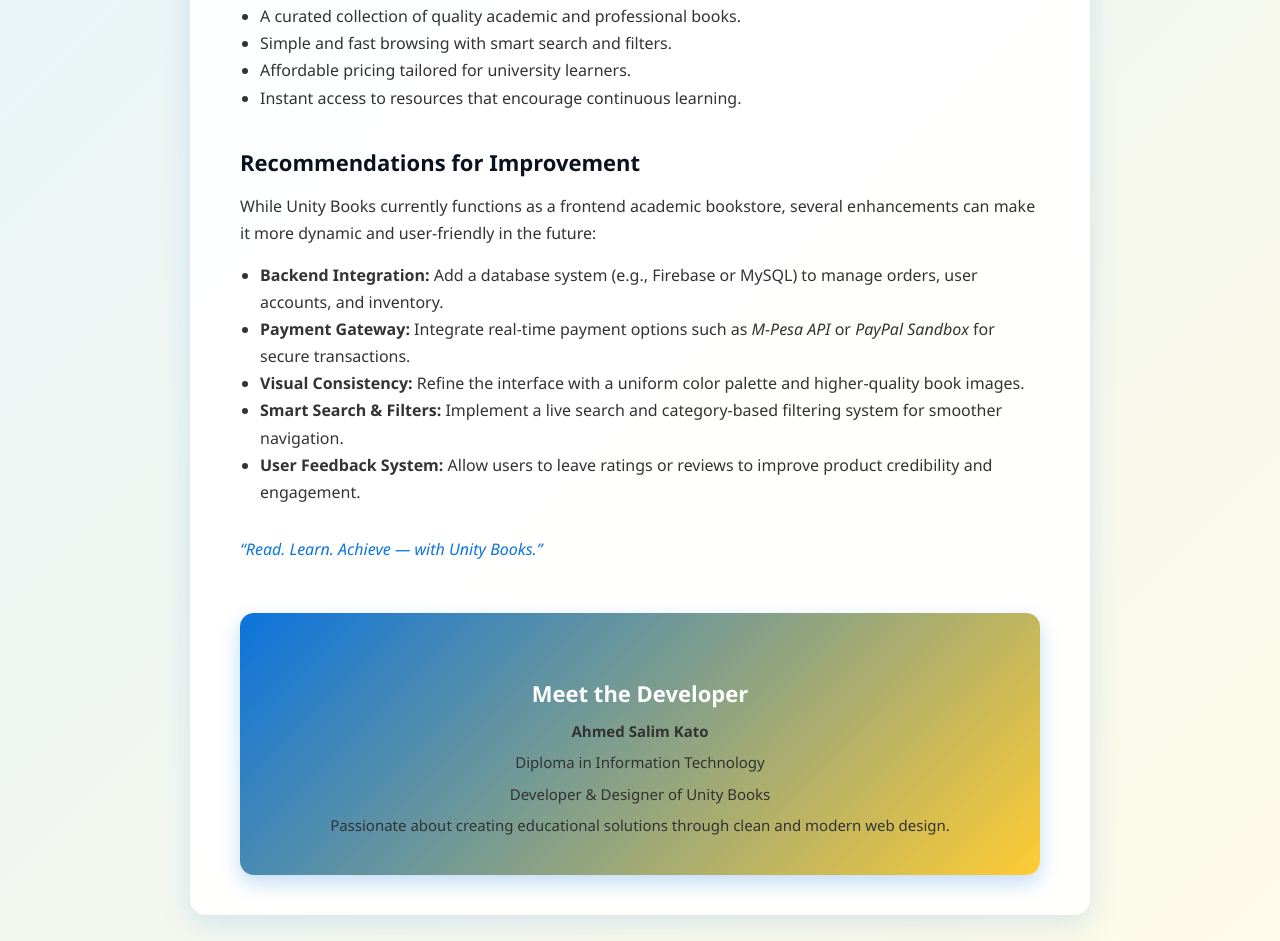
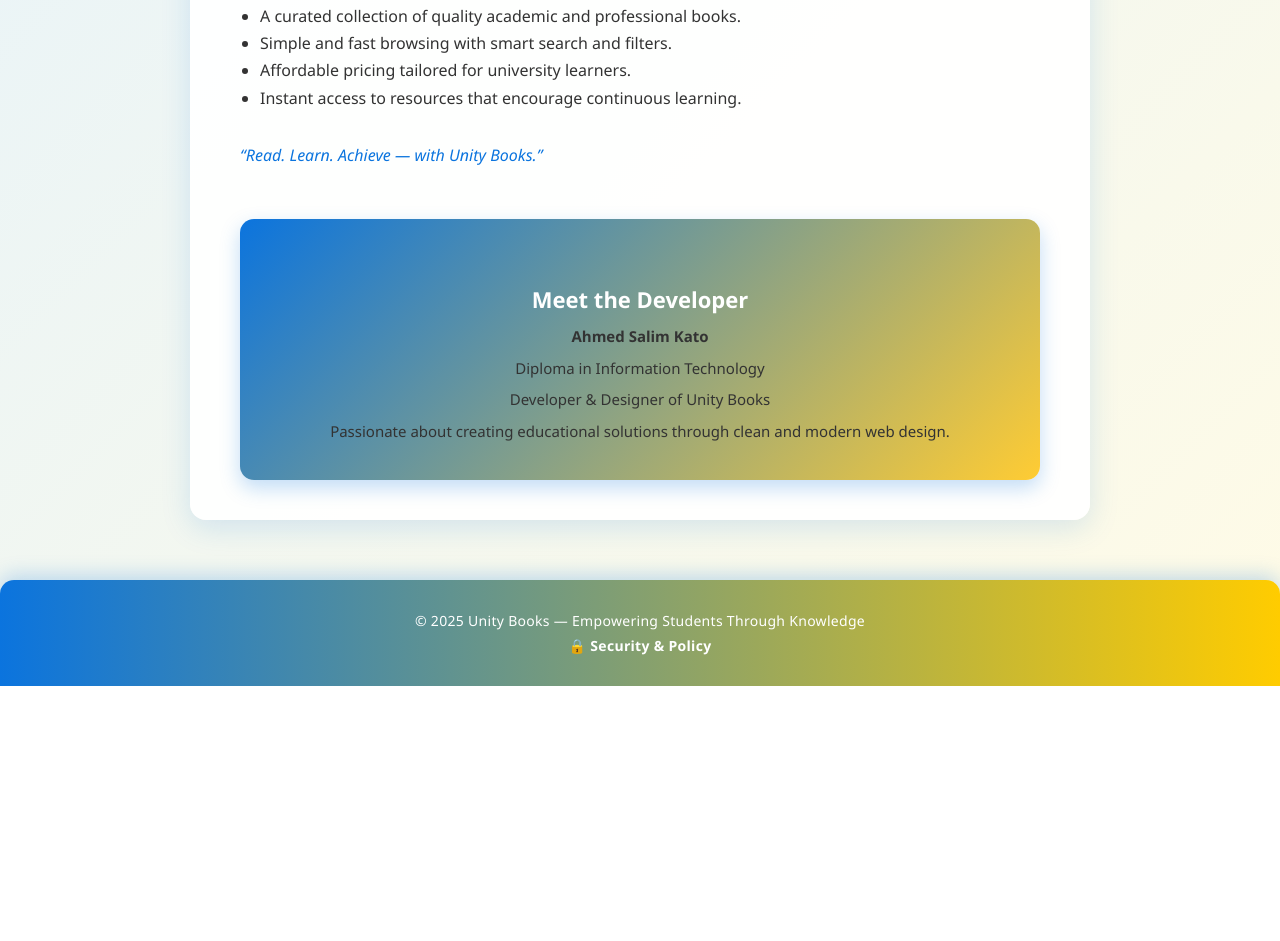
Before and after one commit to 2402876-source/UnityBook, a plain HTML site: page about.html in a window 1280 px wide. Shown: the part 818-1759 px from the top of the page. After the commit the page ends 1504 px from the top, so only its background shows below. Drawn offline with Linux system fonts and the light colour scheme.

Commit message:
Add files via upload

```diff
--- a/about.html
+++ b/about.html
@@ -105,19 +105,6 @@
       <li>Instant access to resources that encourage continuous learning.</li>
     </ul>
 
-    <h3>Recommendations for Improvement</h3>
-    <p>
-      While Unity Books currently functions as a frontend academic bookstore, several enhancements
-      can make it more dynamic and user-friendly in the future:
-    </p>
-    <ul>
-      <li><strong>Backend Integration:</strong> Add a database system (e.g., Firebase or MySQL) to manage orders, user accounts, and inventory.</li>
-      <li><strong>Payment Gateway:</strong> Integrate real-time payment options such as <em>M-Pesa API</em> or <em>PayPal Sandbox</em> for secure transactions.</li>
-      <li><strong>Visual Consistency:</strong> Refine the interface with a uniform color palette and higher-quality book images.</li>
-      <li><strong>Smart Search & Filters:</strong> Implement a live search and category-based filtering system for smoother navigation.</li>
-      <li><strong>User Feedback System:</strong> Allow users to leave ratings or reviews to improve product credibility and engagement.</li>
-    </ul>
-
     <p style="margin-top:30px; font-style:italic; color:#0b74de;">
       “Read. Learn. Achieve — with Unity Books.”
     </p>
```
